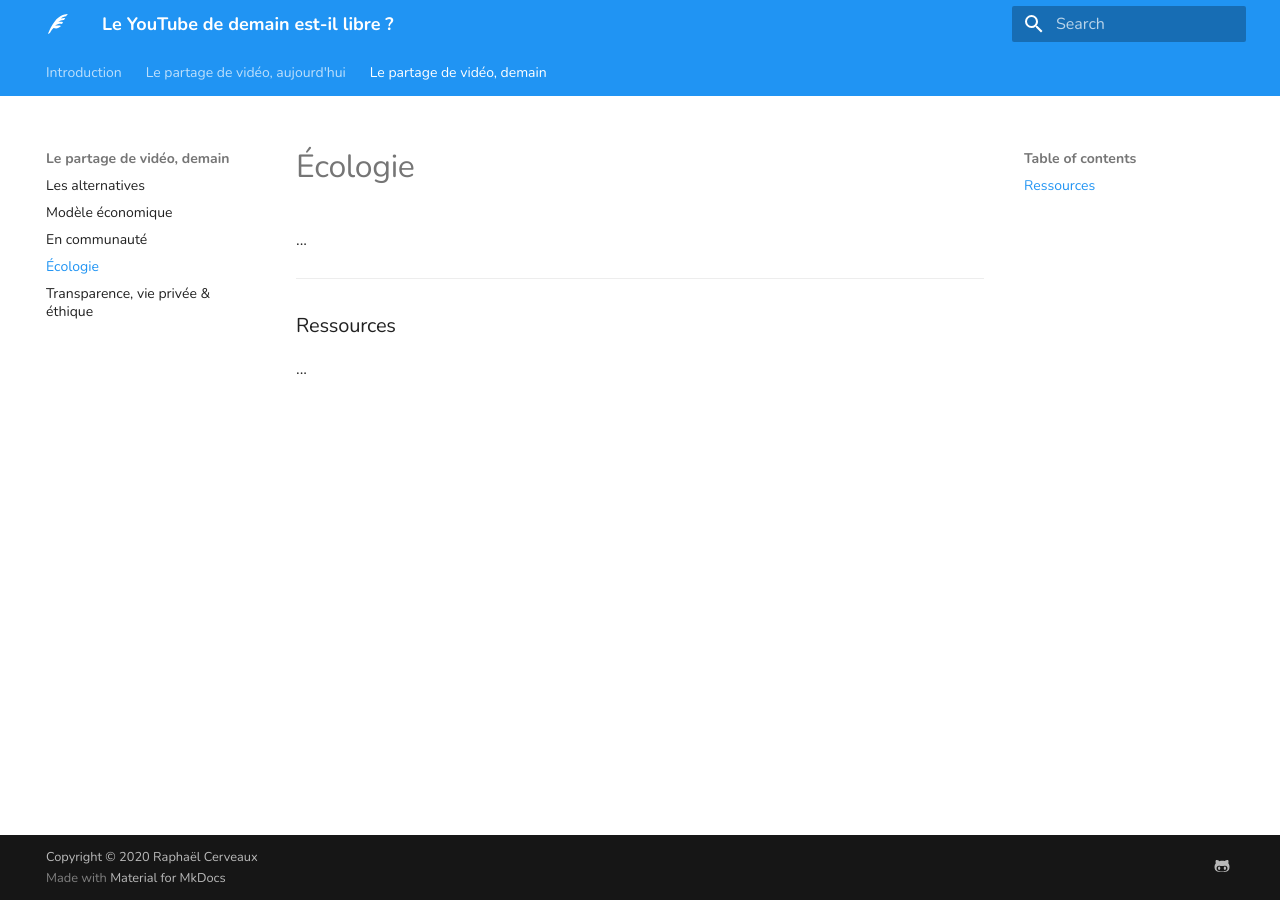
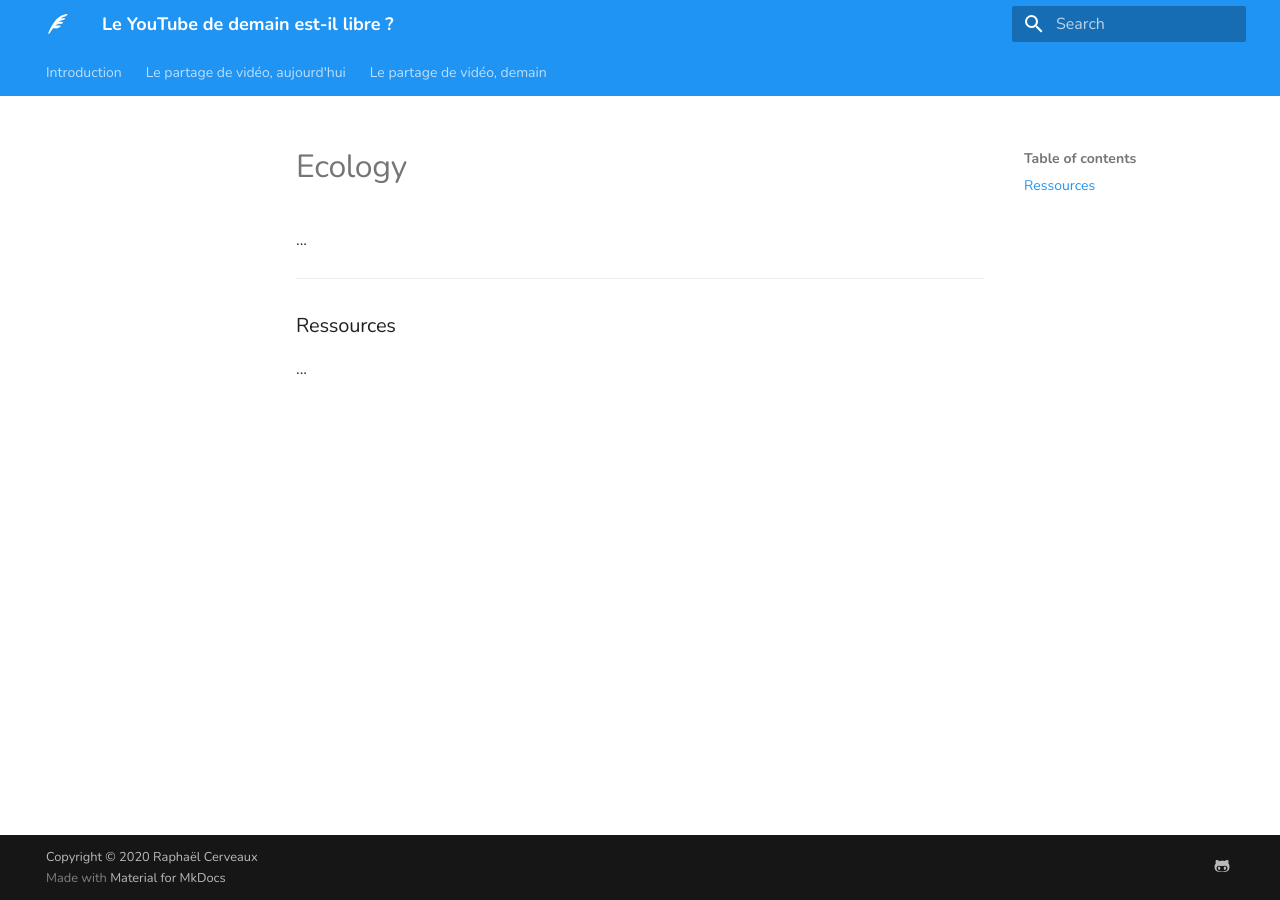
Before and after one commit to sundowndev/livre-blanc-video, an MkDocs documentation site: the page built from docs/tomorrow/ecology.md, in a window 1280 px wide. Built offline with MkDocs 1.6.1 and Material for MkDocs 9.7.7, drawn with Linux system fonts in a browser that asks for light colours.

Commit message:
toc(chap2): disable ecology part

```diff
--- a/mkdocs.yml
+++ b/mkdocs.yml
@@ -32,7 +32,7 @@
     - "Les alternatives": tomorrow/alternatives.md
     - "Modèle économique": tomorrow/business-model.md
     - "En communauté": tomorrow/community.md
-    - "Écologie": tomorrow/ecology.md
+    # - "Écologie": tomorrow/ecology.md
     # - "Opportunités": tomorrow/notfound.md
     - "Transparence, vie privée & éthique": tomorrow/transparency.md
 
```
